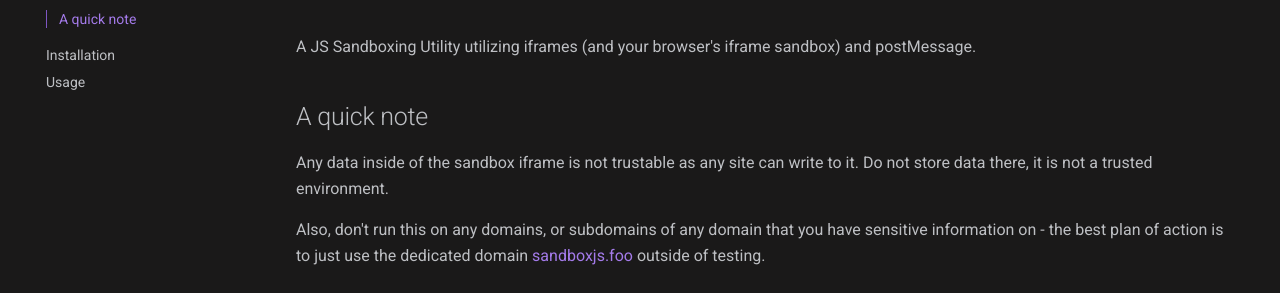
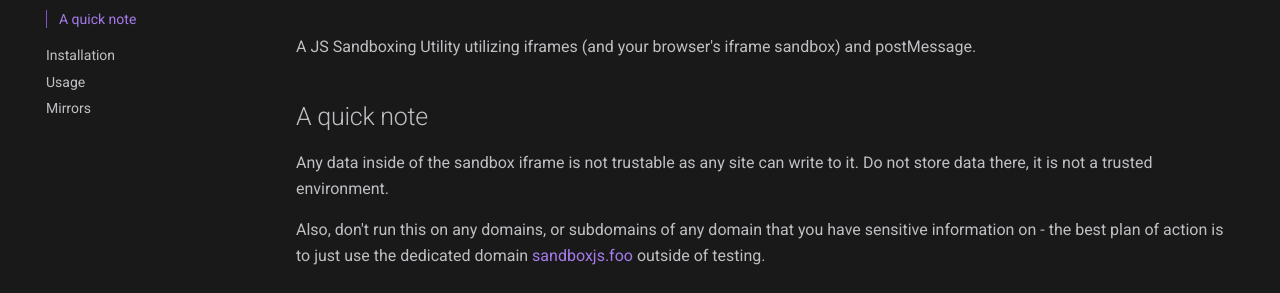
Before and after one commit to Exponential-Workload/sandboxjs, an MkDocs documentation site: the page built from docs/docs/index.md, in a window 1280 px wide. Shown: the part 170-463 px from the top of the page. Built offline with MkDocs 1.6.1 and Material for MkDocs 9.7.7, drawn with Linux system fonts in a browser that asks for light colours; some web fonts are replaced; plug-ins that fetch from the network failed and are left out.

Commit message:
feat: add mirrors tab

```diff
--- a/docs/mkdocs.yml
+++ b/docs/mkdocs.yml
@@ -55,6 +55,7 @@ nav:
   - Welcome: index.md
   - Installation: installation.md
   - Usage: usage.md
+  - Mirrors: mirrors.md
 
 site_description: Iframe-based JS Sandbox
 
```
